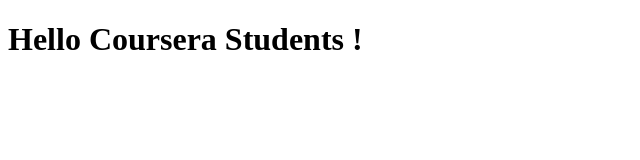
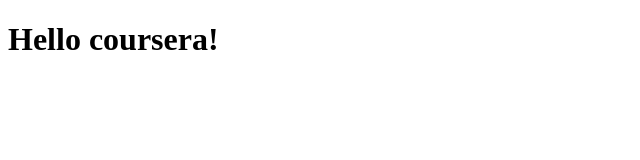
Before and after one commit to KikoBM/coursera-test, a plain HTML site: page index.html in a window 1280 px wide. Shown: the whole page, without its empty margins (0-640 px from the left). Drawn offline with Linux system fonts and the light colour scheme.

Commit message:
new index

```diff
--- a/index.html
+++ b/index.html
@@ -1,15 +1,12 @@
 <!DOCTYPE html>
 <html lang="en">
-
 <head>
     <meta charset="UTF-8">
     <meta http-equiv="X-UA-Compatible" content="IE=edge">
     <meta name="viewport" content="width=device-width, initial-scale=1.0">
-    <title>Hello Coursera</title>
+    <title>Hello coursera</title>
 </head>
-
 <body>
-    <h1>Hello Coursera Students !</h1>
+    <h1>Hello coursera!</h1>
 </body>
-
 </html>
```
